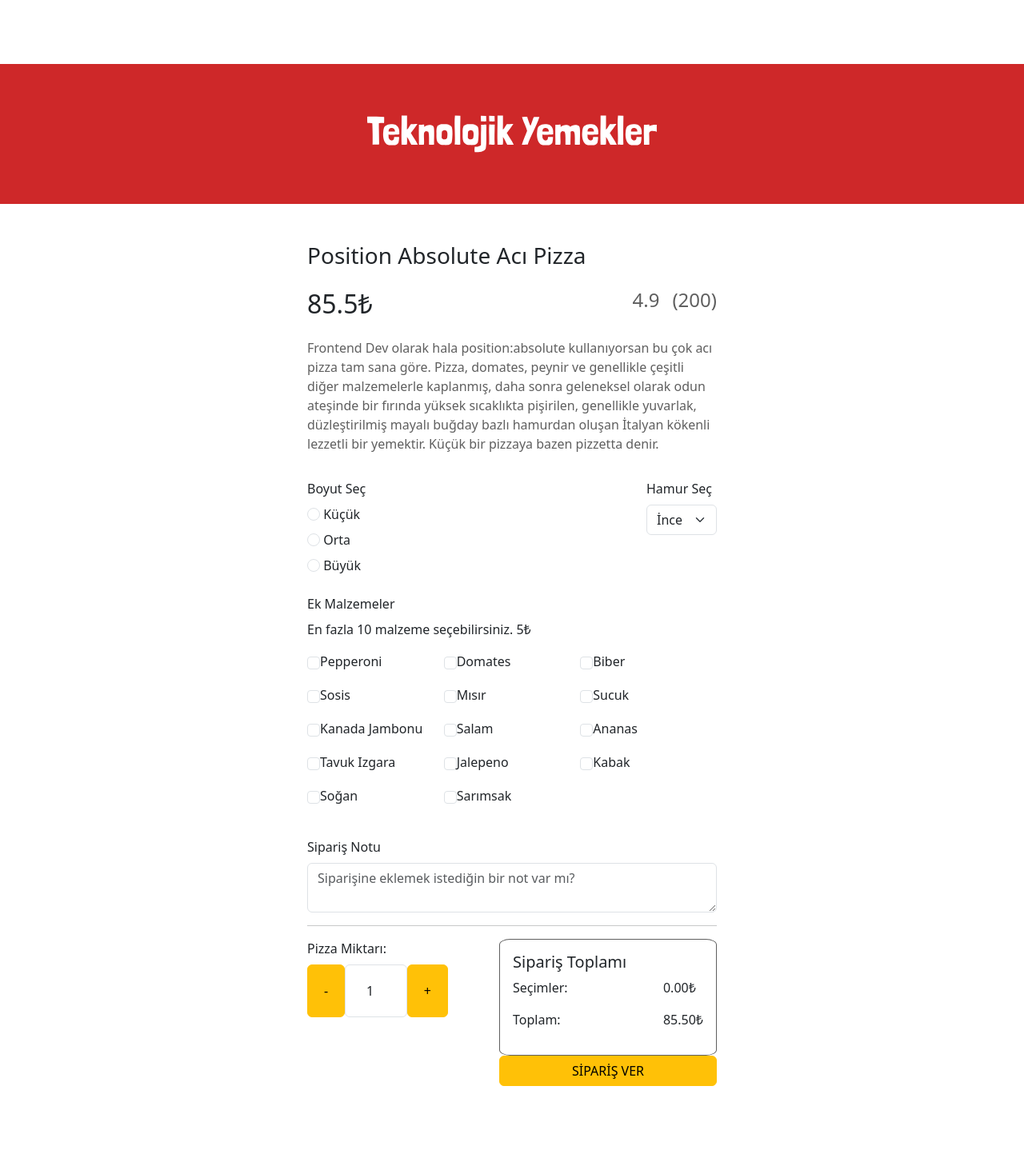
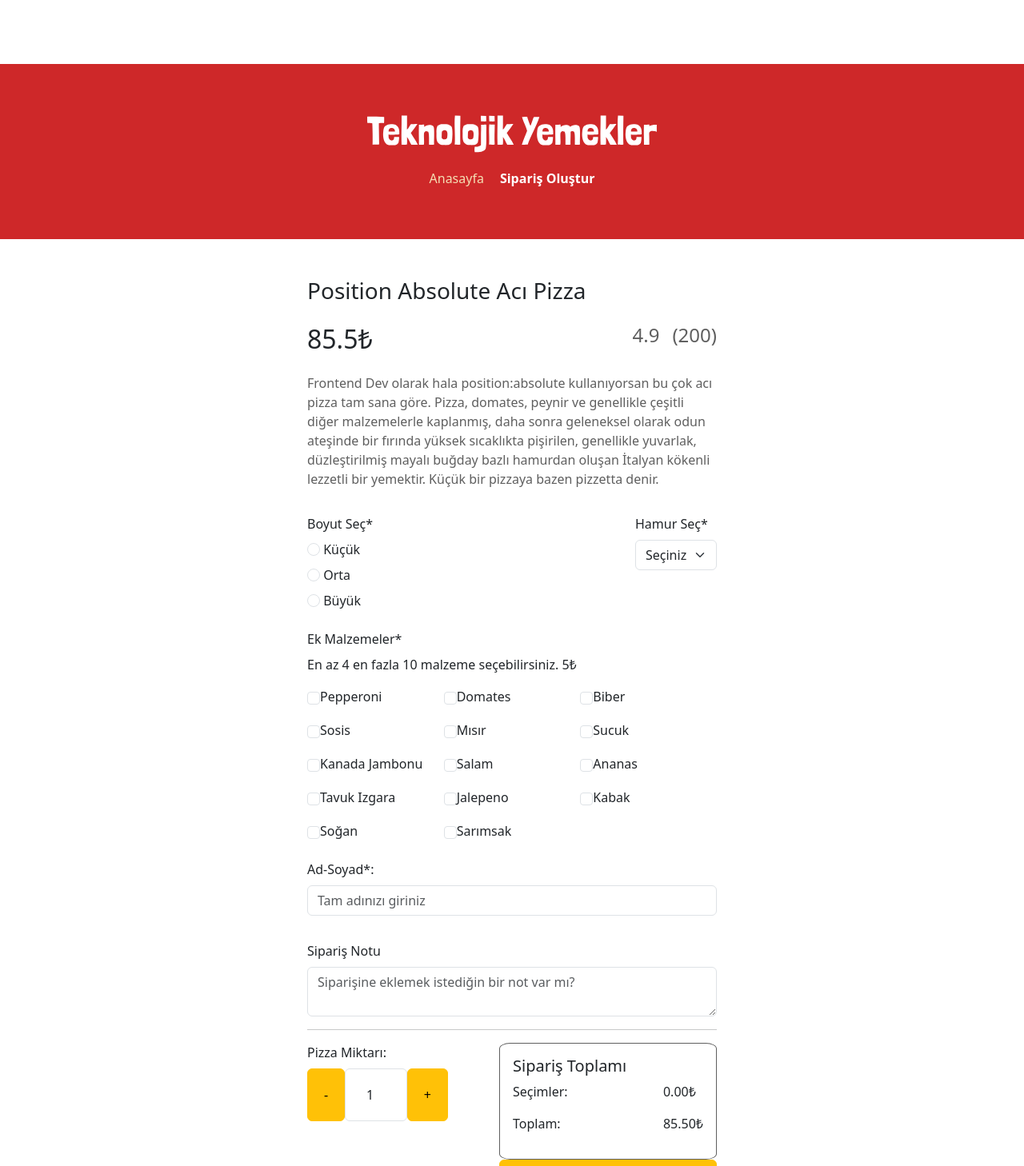
Before and after one commit to fatih-suslu/fsweb-s8-challenge-pizza, a React (Vite) app: page /order in a window 1280 px wide. Shown: the top 1458 px of the page at 80% size. Before the commit the page ends 1374 px from the top, so only its background shows below. Built offline with nearby package versions, Linux system fonts and the light colour scheme.

Commit message:
Hata mesajları, Navlink ve isim formu eklendi

```diff
--- a/src/components/Order.css
+++ b/src/components/Order.css
@@ -3,6 +3,7 @@
     flex-direction: column;
     align-items: center;
     justify-content: center;
+    margin-bottom: 3rem;
   }
 
   .order-header {
@@ -13,6 +14,22 @@
     margin-bottom: 2rem;
     margin-top: 5rem;
     text-align: center;
+  }
+
+  .order-nav {
+    margin-top: 20px;
+    display: flex;
+    justify-content: center;
+    gap: 20px;
+  }
+
+  .order-nav a {
+    color: wheat;
+  }
+
+  .order-nav a.active {
+    color: white;
+    font-weight: bold;
   }
 
   .order-info {
@@ -98,6 +115,10 @@
     align-items: center;
   }
 
+  div.user-info {
+    width: 100%;
+  }
+
   .user-note {
     width: 100%;
     margin-top: 1rem;
--- a/src/components/Order.jsx
+++ b/src/components/Order.jsx
@@ -1,13 +1,27 @@
 import React, { useState } from "react";
 import { Form, FormGroup, Input, Label, Button } from "reactstrap";
 import "./Order.css";
-import { useHistory } from "react-router-dom";
+import { useHistory, NavLink } from "react-router-dom";
 import logo from '../images/logo.svg';
+import axios from "axios";
 
 export default function Order() {
   const [selectedToppings, setSelectedToppings] = useState([]);
   const [pizzaQuantity, setPizzaQuantity] = useState(1);
+  const [size, setSize] = useState("");
+  const [dough, setDough] = useState("");
+  const [error, setError] = useState("");
+  const [userName, setUserName] = useState("");
   const history = useHistory();
+
+  const initialData = {
+    userName: "",
+    size: "",
+    dough: "",
+    selectedToppings: [],
+    odernote: "",
+    pizzaQuantity: "",
+  };
 
   const toppings = [
     { name: "pepperoni", label: "Pepperoni" },
@@ -57,6 +71,23 @@ export default function Order() {
 
   const handleSubmit = (event) => {
     event.preventDefault();
+    if (selectedToppings.length < 4) {
+      setError("Lütfen en az 4 malzeme seçiniz.");
+      return;
+    }
+    if (!size) {
+      setError("Lütfen bir boyut seçiniz.");
+      return;
+    }
+    if (!dough) {
+      setError("Lütfen bir hamur seçiniz.");
+      return;
+    }
+    if (!userName) {
+      setError("Lütfen adınızı ve soyadınızı girin.");
+      return;
+    }
+    setError("");
     history.push("/success");
   };
 
@@ -64,6 +95,10 @@ export default function Order() {
     <div className="order-container">
       <section className="order-header">
         <img src={logo} alt="logo" />
+        <nav className="order-nav">
+          <NavLink exact to="/" activeClassName="active">Anasayfa</NavLink>
+          <NavLink to="/order" activeClassName="active">Sipariş Oluştur</NavLink>
+        </nav>
       </section>
       <div className="order-info">
         <h3 className="pizza-name">Position Absolute Acı Pizza</h3>
@@ -89,14 +124,21 @@ export default function Order() {
       <Form onSubmit={handleSubmit}>
         <div className="pizza-dough">
           <FormGroup className="size-formGroup">
-            <Label for="size">Boyut Seç</Label>
-            <Label><Input type="radio" name="size" value="small" /> Küçük</Label>
-            <Label><Input type="radio" name="size" value="medium" /> Orta</Label>
-            <Label><Input type="radio" name="size" value="large" /> Büyük</Label>
+            <Label for="size">Boyut Seç*</Label>
+            <Label>
+              <Input type="radio" name="size" value="small" onChange={(event) => setSize(event.target.value)} /> Küçük
+            </Label>
+            <Label>
+              <Input type="radio" name="size" value="medium" onChange={(event) => setSize(event.target.value)} /> Orta
+            </Label>
+            <Label>
+              <Input type="radio" name="size" value="large" onChange={(event) => setSize(event.target.value)} /> Büyük
+            </Label>
           </FormGroup>
           <FormGroup className="dough-formGroup">
-            <Label for="dough">Hamur Seç</Label>
-            <Input type="select" name="dough">
+            <Label for="dough">Hamur Seç*</Label>
+            <Input type="select" name="dough" onChange={(event) => setDough(event.target.value)}>
+              <option value="">Seçiniz</option>
               <option value="thin">İnce</option>
               <option value="thick">Kalın</option>
             </Input>
@@ -104,8 +146,8 @@ export default function Order() {
         </div>
         <div className="pizza-toppings">
           <FormGroup>
-            <Label for="toppings">Ek Malzemeler</Label>
-            <p>En fazla 10 malzeme seçebilirsiniz. 5₺</p>
+            <Label for="toppings">Ek Malzemeler*</Label>
+            <p>En az 4 en fazla 10 malzeme seçebilirsiniz. 5₺</p>
             <div className="toppings-checkboxs">
               {toppings.map((topping) => (
                 <Label key={topping.name}>
@@ -121,13 +163,26 @@ export default function Order() {
             </div>
           </FormGroup>
         </div>
+        <div className="user-info">
+          <FormGroup>
+            <Label for="user-name">Ad-Soyad*:</Label>
+            <Input
+              type="text"
+              name="user-name"
+              value={userName}
+              onChange={(event) => setUserName(event.target.value)}
+              placeholder="Tam adınızı giriniz"
+            />
+          </FormGroup>
+        </div>
         <div className="user-note">
           <FormGroup>
-            <Label for="order-note">Sipariş Notu</Label>
-            <Input type="textarea" name="order-note" placeholder="Siparişine eklemek istediğin bir not var mı?" />
+            <Label for="ordernote">Sipariş Notu</Label>
+            <Input type="textarea" name="ordernote" placeholder="Siparişine eklemek istediğin bir not var mı?" />
             <hr></hr>
           </FormGroup>
         </div>
+
         <div className="order-summary">
           <FormGroup>
             <Label for="quantity">Pizza Miktarı:</Label>
@@ -159,6 +214,7 @@ export default function Order() {
                 </div>
               </div>
             </div>
+            {error && <p className="error">{error}</p>}
             <Button type="submit" color="warning">SİPARİŞ VER</Button>
           </FormGroup>
         </div>
```
Lines whose indentation alone changed are shown as unchanged.
